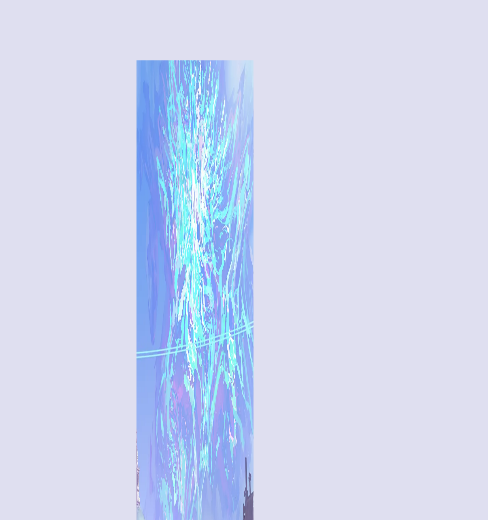
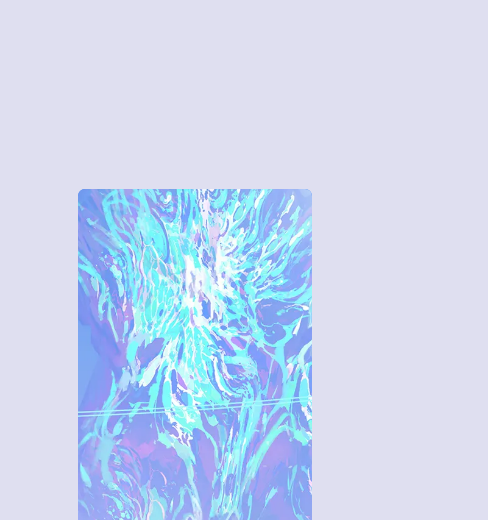
Before and after one commit to Glitch-guy0/zentry-clone, a Next.js app: page / in a window 390 px wide. Shown: the part 1264-1784 px from the top of the page, 488 px wide, since content can reach past the window. Built offline with nearby package versions, Linux system fonts and the light colour scheme.

Commit message:
about image zoomin prototype

```diff
--- /dev/null
+++ b/src/app/test/pagefd.jsx
@@ -0,0 +1,8 @@
+import About from "@/components/about";
+
+
+export default function TestPage() {
+  return (
+    <About/>
+  );
+}
--- a/src/components/about.jsx
+++ b/src/components/about.jsx
@@ -5,33 +5,52 @@ import AnimatedText from "./ui/AnimatedText";
 import { useGSAP } from "@gsap/react";
 import gsap from "gsap";
 import { ScrollTrigger } from "gsap/all";
+import "./svg.css";
 
 export default function About() {
   gsap.registerPlugin(ScrollTrigger);
 
-  const zoomImage = useRef(null);
+  const triggerElement = useRef(null);
+  const imageFrame = useRef(null);
+  const imageBottom = useRef(null);
+
+  // Trigger element
+  const scroller = {
+    trigger: triggerElement.current,
+    start: "top top",
+    end: "+=200%",
+    scrub: 1,
+    markers: true,
+  };
 
   useGSAP(() => {
-    gsap.set(zoomImage.current, {
-      clipPath: "polygon(40% 20%, 60% 20%, 60% 80%, 40% 80%)",
-      scale: 1.5
+    gsap.to(imageBottom.current, {
+      scale: 1,
+      transform: "translateY(0px)",
+      scrollTrigger: {
+        trigger: triggerElement.current,
+        start: "top top",
+        end: "+=200%",
+        scrub: 1,
+      }
     });
-    gsap.to(zoomImage.current,{
-      clipPath: "polygon(0% 0%, 100% 0%, 100% 100%, 0% 100%)",
-      scale: 1,
+
+    gsap.to(imageFrame.current, {
+      clipPath: "inset(0% 0% round 0px)",
       scrollTrigger: {
-        trigger: zoomImage.current,
-        start: "center center",
+        trigger: triggerElement.current,
+        start: "top top",
         end: "+=200%",
-        scrub: 0.5,
+        scrub: 1,
         pin: true,
-        pinSpacing: true,
-      },
-    });
+        pinSpacing: true
+      }
+    })
   });
 
   return (
-    <div className="min-h-screen min-w-screen flex flex-col items-center gap-5">
+    <div className="min-h-screen w-full text-center items-center gap-5">
+      {/******************** working fine ********************** */}
       <h1 className="uppercase font-general text-sm md:text-[10px] font-bold mt-10">
         welcome to Zentry
       </h1>
@@ -39,10 +58,21 @@ export default function About() {
         text="Disc<b>o</b>ver the world's <br/> l<b>a</b>rgest shared adventure"
         className="mt-10"
       />
-      <div className="relative h-svh w-svw origin-top">
-        <div ref={zoomImage} className="w-screen h-screen overflow-hidden">
-          <img src="images/about.webp" alt="" className="w-svw h-svh"/>
+      {/* ******************** end working fine ********************** */}
+
+      <div
+        ref={triggerElement}
+        className="relative h-dvh md:h-dvh w-screen"
+      >
+        <div ref={imageFrame} className="size-full sm:clipPath-lg clipPath-sm bg-blue-500 mx-auto">
+          <img
+            ref={imageBottom}
+            src="images/about.webp"
+            alt=""
+            className="size-full absolute object-cover object-center scale-[1.3] transform translate-y-[90px]"
+          />
         </div>
+
       </div>
     </div>
   );
--- /dev/null
+++ b/src/components/svg.css
@@ -0,0 +1,9 @@
+
+.clipPath-lg {
+  clip-path: inset(22% 38% round 7px);
+  transform:skew(-3deg, -3deg);
+}
+
+.clipPath-sm{
+  clip-path: inset( 25% 20% round 7px)
+}
```
